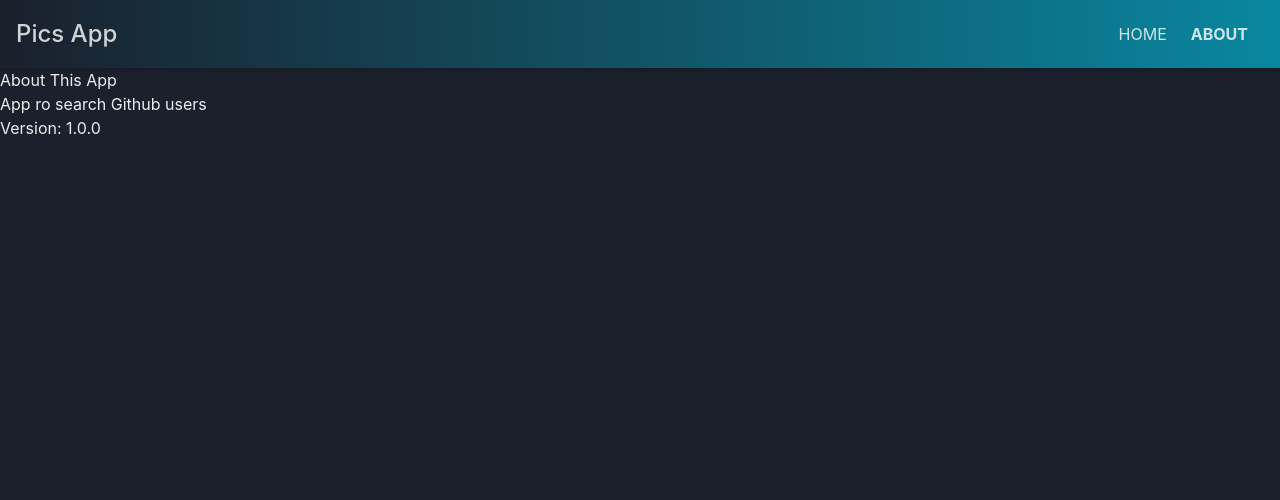
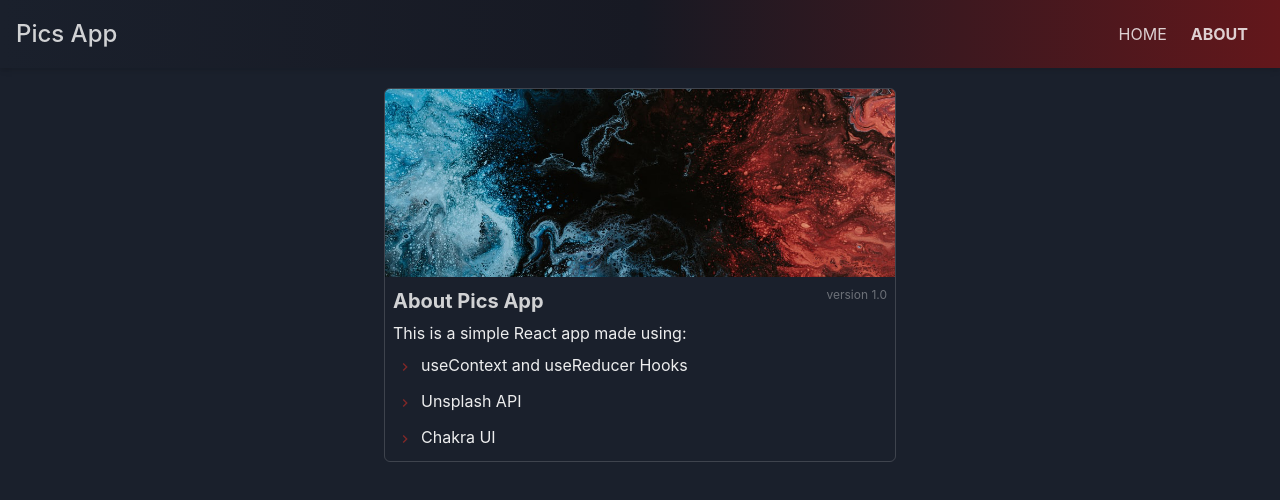
Before and after one commit to AldinaSculac/ImageSearch, a React (Create React App) app: page /about in a window 1280 px wide. Shown: the top 500 px of the page. Built offline with nearby package versions, Linux system fonts and the light colour scheme.

Commit message:
About Page - content and style

```diff
--- a/package.json
+++ b/package.json
@@ -3,6 +3,7 @@
   "version": "0.1.0",
   "private": true,
   "dependencies": {
+    "@chakra-ui/icons": "^1.0.14",
     "@chakra-ui/react": "^1.6.5",
     "@emotion/react": "^11.4.0",
     "@emotion/styled": "^11.3.0",
--- a/src/components/layout/Navbar.js
+++ b/src/components/layout/Navbar.js
@@ -1,13 +1,13 @@
 import React from 'react';
 import PropTypes from 'prop-types';
 import { VStack, HStack, Text, Spacer, Link as ChakraLink} from '@chakra-ui/react';
-import {NavLink, Link } from 'react-router-dom';
+import {NavLink } from 'react-router-dom';
 
 const Navbar = (props) => {
   const {title} = props;
   return (
     <VStack
-      bgGradient="linear(to-r, gray.800, cyan.700)"
+      bgGradient="linear(to-r, gray.800, gray.900, red.900)"
       alignItems="stretch"
       p="4"
       boxShadow="md"
--- a/src/components/pages/About.js
+++ b/src/components/pages/About.js
@@ -1,12 +1,59 @@
 import React from 'react';
+import { Box, Center, Image, Heading, Text, List, ListItem, ListIcon, HStack} from "@chakra-ui/react";
+import BgImage from '../../assets/bg-image.jpg';
+import {ChevronRightIcon} from '@chakra-ui/icons';
 
 const About = () => {
   return (
-    <>
-      <h1>About This App</h1>
-      <p>App ro search Github users</p>
-      <p>Version: 1.0.0</p>
-    </>
+    <Center w="100%">
+      <Box
+        m={5}
+        maxW="lg"
+        borderWidth="1px"
+        borderRadius="md"
+        overflow="hidden"
+      >
+        <Image
+          src={BgImage}
+          alt='background-image'
+        />
+        <HStack justifyContent="space-between" alignItems="center">
+          <Heading
+          as="h1"
+          size="md"
+          paddingInline={2}
+          paddingTop={3}
+          color="whiteAlpha.800"
+          >
+            About Pics App
+          </Heading>
+          <Text
+            paddingInline={2}
+            fontSize="xs"
+            color="whiteAlpha.500"
+          >
+            version 1.0
+          </Text>
+        </HStack>
+        <Text padding={2}>
+          This is a simple React app made using:
+        </Text>
+        <List spacing={3} marginBottom={3} paddingInline={3}>
+          <ListItem>
+            <ListIcon as={ChevronRightIcon} color="red.800" />
+            useContext and useReducer Hooks
+          </ListItem>
+          <ListItem>
+            <ListIcon as={ChevronRightIcon} color="red.800" />
+            Unsplash API
+          </ListItem>
+          <ListItem>
+            <ListIcon as={ChevronRightIcon} color="red.800" />
+            Chakra UI
+          </ListItem>
+        </List>
+      </Box>
+    </Center>
   )
 }
 
```
Also changed, not shown: src/assets/bg-image.jpg (added), 1 other file (tests, documents, lock files or other folders).
